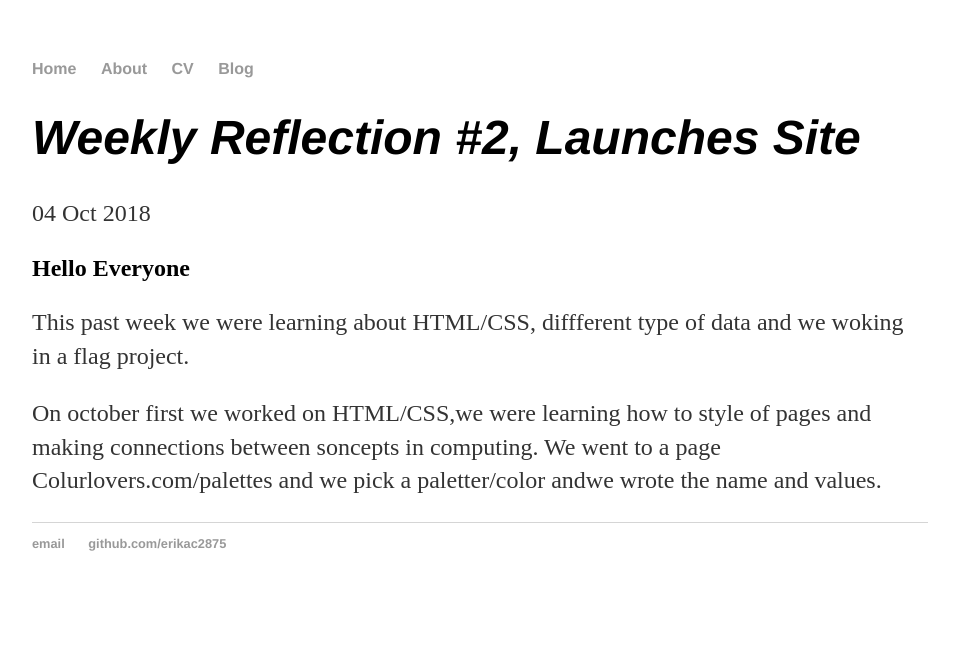
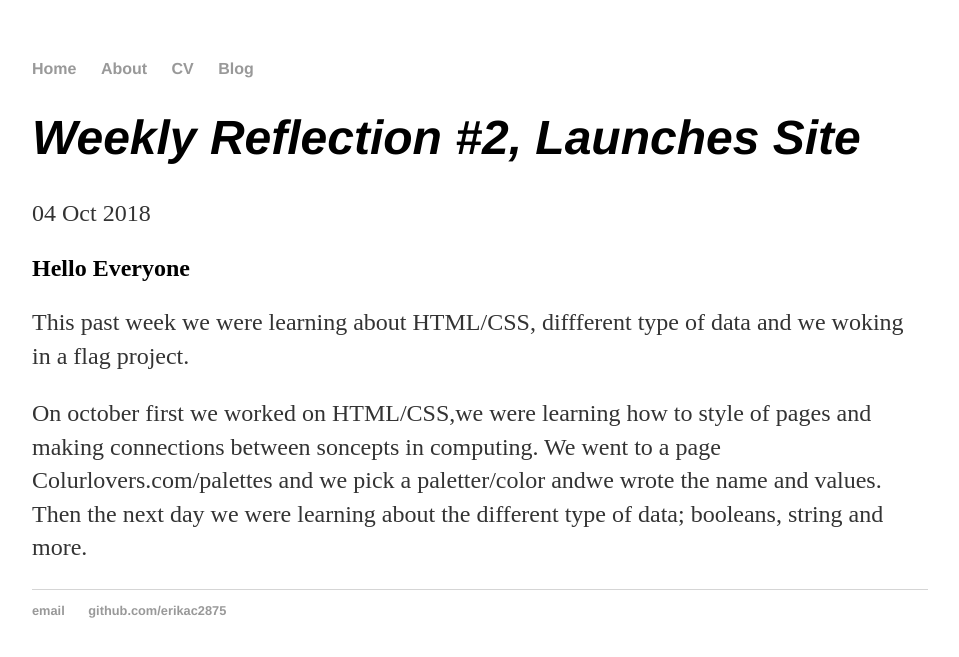
Before and after one commit to erikac2875/erikac2875.github.io, a Jekyll site: the page built from _posts/2018-10-04-Weekly-Reflection-#3-site-launched.md, in a window 1280 px wide. Shown: the top 657 px of the page, without its empty margins (160-1119 px from the left). Built offline with Jekyll 4.4.1, drawn with Linux system fonts in a browser that asks for light colours.

Commit message:
Update 2018-10-04-Weekly-Reflection-#3-site-launched.md

```diff
--- a/_posts/2018-10-04-Weekly-Reflection-#3-site-launched.md
+++ b/_posts/2018-10-04-Weekly-Reflection-#3-site-launched.md
@@ -6,5 +6,5 @@
 <h2>Hello Everyone</h2>
 <p>This past week we were learning about HTML/CSS, diffferent type of data and we woking in a flag project.
 </p>
-<p>On october first we worked on HTML/CSS,we were learning how to style of pages and making connections between soncepts in computing. We went to a page Colurlovers.com/palettes and we pick a paletter/color andwe wrote the name and values.
+<p>On october first we worked on HTML/CSS,we were learning how to style of pages and making connections between soncepts in computing. We went to a page Colurlovers.com/palettes and we pick a paletter/color andwe wrote the name and values. Then the next day we were learning about the different type of data; booleans, string and more.
  </p>
```
